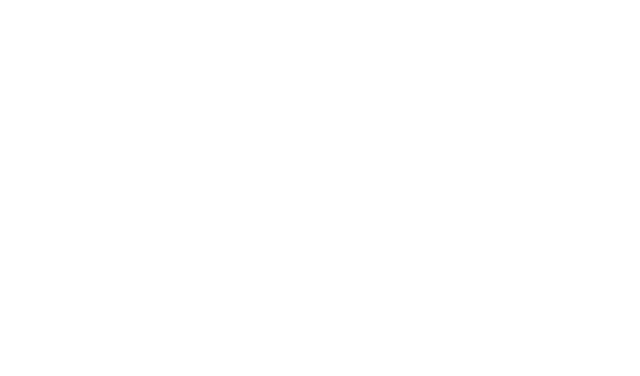
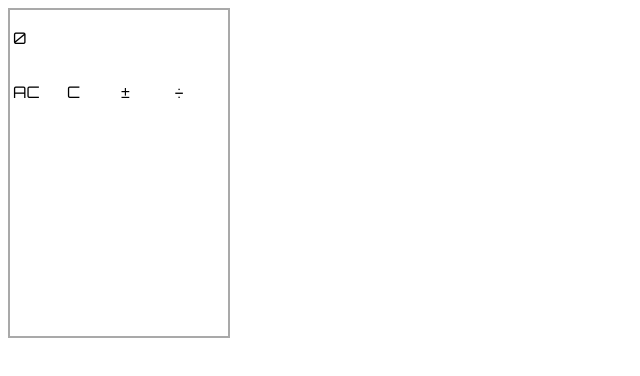
Before and after one commit to CreativeAnastasia/wdi-calc, a plain HTML site: page index.html in a window 1280 px wide. Shown: the whole page, without its empty margins (0-640 px from the left). Drawn offline with Linux system fonts and the light colour scheme.

Commit message:
2nd Commit

```diff
--- a/css/main.css
+++ b/css/main.css
@@ -0,0 +1,12 @@
+* {
+  font-family: 'Orbitron', sans-serif;
+}
+
+table {
+  border: 2px solid darkgrey;
+}
+td {
+  width: 50px;
+  height: 50px;
+
+}
--- a/index.html
+++ b/index.html
@@ -4,8 +4,44 @@
   <meta charset="UTF-8">
   <title>WDI 44 Calc</title>
   <link rel="stylesheet" type="text/css" href="css/main.css">
+  <link href="https://fonts.googleapis.com/css?family=Orbitron" rel="stylesheet">
 </head>
 <body>
+  <table>
+    <tr>
+      <td colspan="4">0</td>
+    </tr>
+    <tr>
+      <td>AC</td>
+      <td>C</td>
+      <td>&plusmn;</td>
+      <td>&divide;</td>
+    </tr>
+    <tr>
+      <td></td>
+      <td></td>
+      <td></td>
+      <td></td>
+    </tr>
+    <tr>
+      <td></td>
+      <td></td>
+      <td></td>
+      <td></td>
+    </tr>
+    <tr>
+      <td></td>
+      <td></td>
+      <td></td>
+      <td></td>
+    </tr>
+    <tr>
+      <td></td>
+      <td></td>
+      <td></td>
+      <td></td>
+    </tr>
+  </table>
 
 <script src="/js/main.js" type="text/javascript"></script>
 </body>
```
